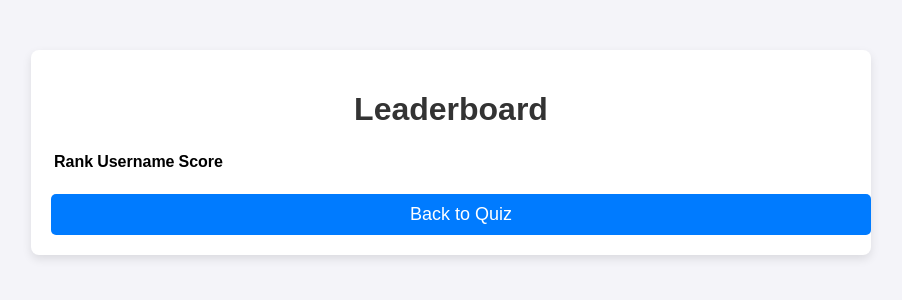
After one commit to annoiynN/python_flask_project, a Flask app: page /leaderboard in a window 1280 px wide. The commit adds this page. Shown: the top 300 px of the page, without its empty margins (189-1091 px from the left). Run offline with Flask 3, Linux system fonts and the light colour scheme; lists and menus that the app fills with data are empty.

Commit message:
Update app.py with recent changes

```diff
--- a/app.py
+++ b/app.py
@@ -2,43 +2,34 @@ from flask import Flask, render_template, request
 
 app = Flask(__name__)
 
-if __name__ == '__main__':
-    app.run(debug=True)
+app.jinja_env.globals.update(enumerate=enumerate)
+
+leaderboard = []
+
 questions = [
-    {
-        "question": "What is the best programming language?",
-        "options": ["C++", "Python", "Golang", "C#"],
-        "answer": "C++"
-    },
-    {
-        "question": "Which of these is a programming language??",
-        "options": ["BloodLast", "Erebus", "Python", "Linux"],
-        "answer": "Python"
-    },
-    {
-        "question": "Who created Python programming language?",
-        "options": ["Linus Torvalds", "Guido van Rossum", "Mark Zuckerberg", "Chad Meredith Hurley"],
-        "answer": "Guido van Rossum"
-    },
-    {
-        "question": "Who is the richest person in the world?",
-        "options": ["Mark Zuckerberg", "Elon Mask", "Jacob Rothschild", "Donald Trump"],
-        "answer": "Elon Mask"
-    },
-    {
-        "question": "Which of the following programming languages is a markup language?",
-        "options": ["HTML", "Java", "Ruby", "C+"],
-        "answer": "HTML"
-    }
+    {"question": "What is the best programming language?", "answer": "Python"},
+    {"question": "Which of these is a programming language?", "answer": "Python"},
+    {"question": "Who created Python programming language?", "answer": "Guido van Rossum"},
+    {"question": "Who is the richest person in the world?", "answer": "Elon Musk"},
+    {"question": "Which of the following programming languages is a markup language?", "answer": "HTML"},
 ]
+
 
 @app.route('/')
 def index():
     return render_template('index.html', questions=questions)
 
+
 @app.route('/result', methods=['POST'])
 def result():
+    username = request.form.get("username")
+
+    if not username:
+        feedback = "Please enter your name."
+        return render_template('result.html', score=0, total=len(questions), feedback=feedback, leaderboard=leaderboard)
+
     score = 0
+
     for i, question in enumerate(questions):
         user_answer = request.form.get(f"question-{i}")
         if user_answer == question["answer"]:
@@ -54,4 +45,14 @@ def result():
     else:
         feedback = "You could have done better"
 
-    return render_template('result.html', score=score, total=total, feedback=feedback)
+    leaderboard.append({"username": username, "score": score})
+
+    return render_template('result.html', score=score, total=total, feedback=feedback, leaderboard=leaderboard)
+
+@app.route('/leaderboard')
+def show_leaderboard():
+    sorted_leaderboard = sorted(leaderboard, key=lambda x: x['score'], reverse=True)
+    return render_template('leaderboard.html', leaderboard=sorted_leaderboard)
+
+if __name__ == '__main__':
+    app.run(debug=True)
--- /dev/null
+++ b/templates/leaderboard.html
@@ -0,0 +1,29 @@
+<!DOCTYPE html>
+<html lang="en">
+<head>
+    <meta charset="UTF-8">
+    <meta name="viewport" content="width=device-width, initial-scale=1.0">
+    <link rel="stylesheet" href="{{ url_for('static', filename='style.css') }}">
+    <title>Leaderboard</title>
+</head>
+<body>
+    <div class="container">
+        <h1>Leaderboard</h1>
+        <table>
+            <tr>
+                <th>Rank</th>
+                <th>Username</th>
+                <th>Score</th>
+            </tr>
+            {% for i, entry in enumerate(leaderboard) %}
+            <tr>
+                <td>{{ i + 1 }}</td>
+                <td>{{ entry['username'] }}</td>
+                <td>{{ entry['score'] }}</td>
+            </tr>
+            {% endfor %}
+        </table>
+        <a href="/" class="back-btn">Back to Quiz</a>
+    </div>
+</body>
+</html>
```
Also changed, not shown: templates/index.html (+17 -6 lines), templates/result.html (deleted, +0 -18 lines).
